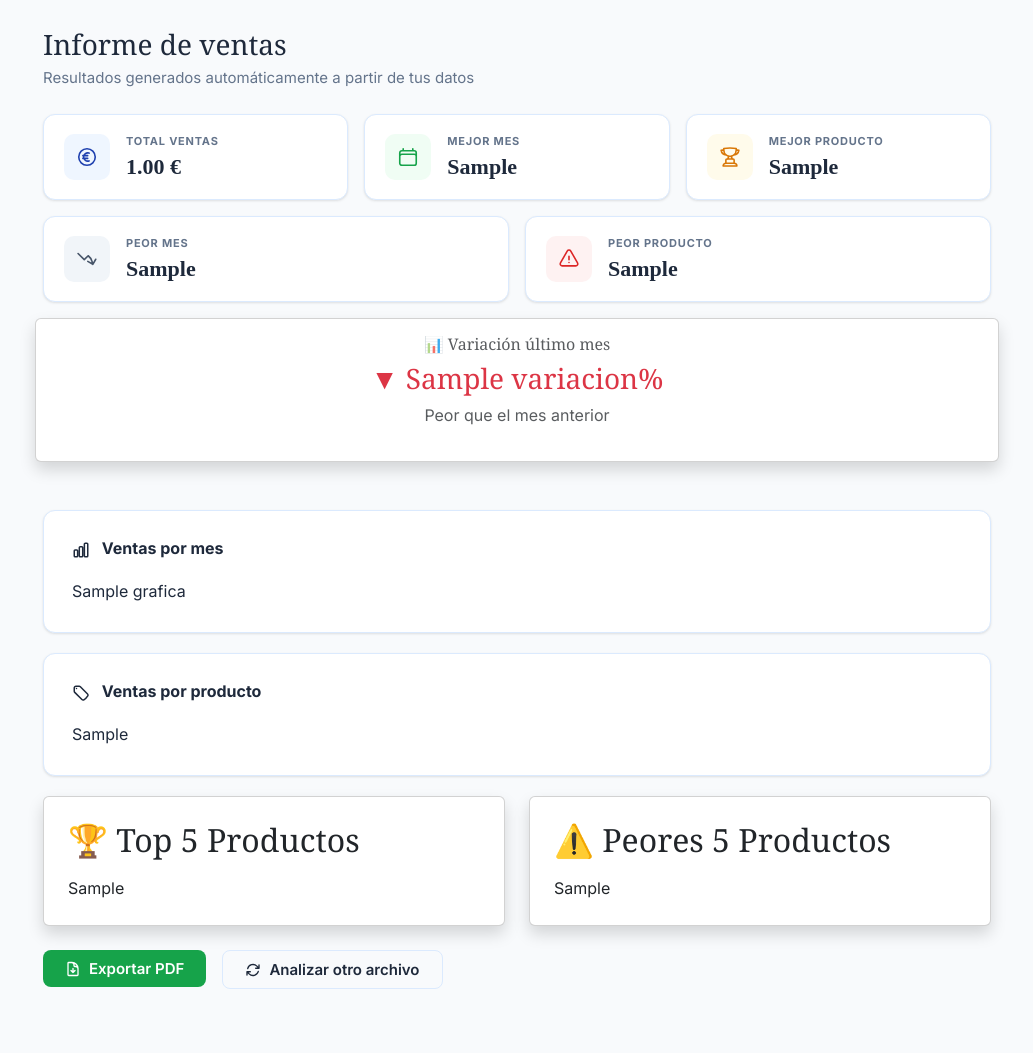
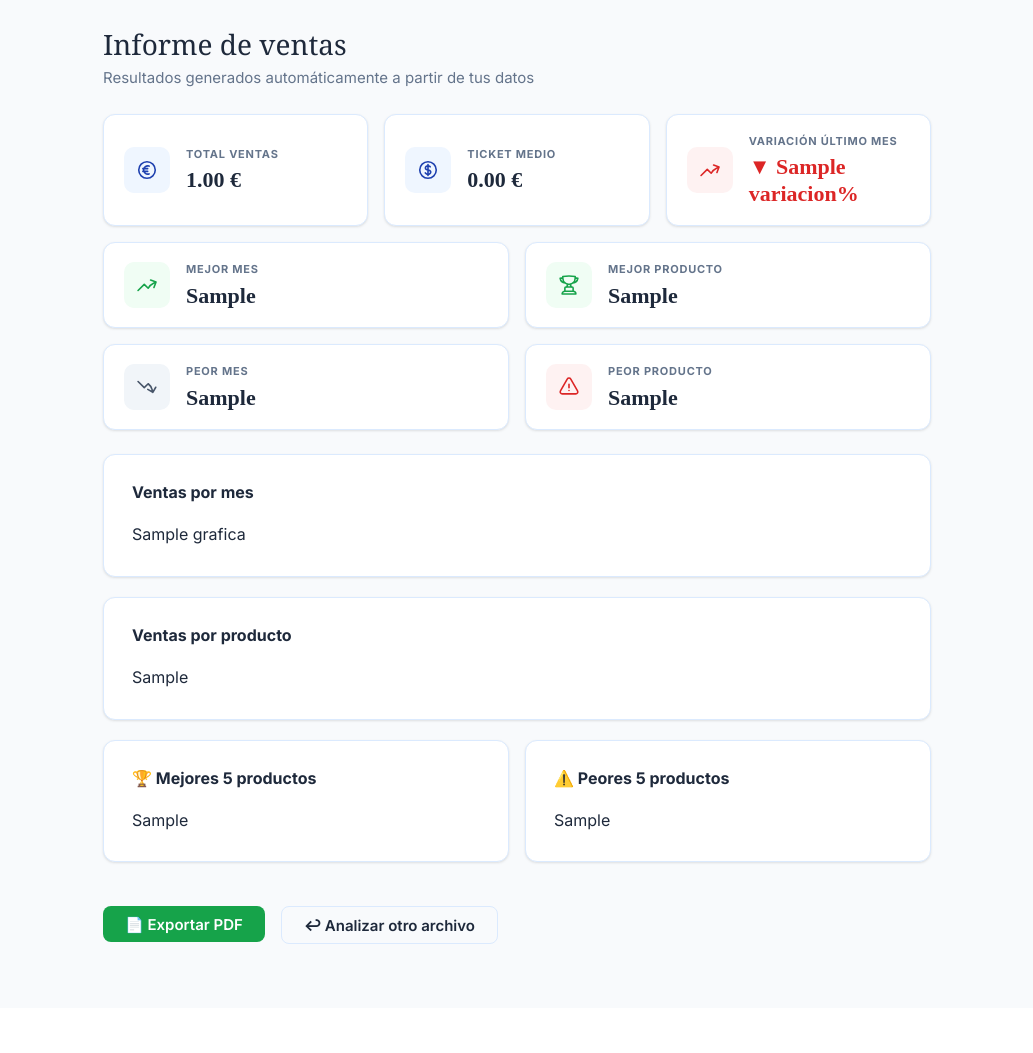
Before and after one commit to rauulmunoz/sales-analyzer, a Flask app: template templates/resultado.html in a window 1280 px wide. Shown: the part 174-1227 px from the top of the page, without its empty margins (123-1156 px from the left). After the commit the page ends 1118 px from the top, so only its background shows below. Run offline with Flask 3, Linux system fonts and the light colour scheme; the template is opened without the code that fills it: most values are stand-ins (such as "Sample title", 1, 10 or a date in 2020); some web fonts are replaced.

Commit message:
Reorganizar informe: tarjetas ordenadas y añadir ticket medio, todo en español

```diff
--- a/app.py
+++ b/app.py
@@ -154,16 +154,19 @@ def analizar():
     peor_mes = ventas_mes.idxmin()
     peor_producto = ventas_producto.idxmin()
 
+    #Ticket medio
+    ticket_medio = round(float(df['precio'].mean()), 2)
+
     #Top 5 y Peores 5 productos
     top5 = ventas_producto.head(5).reset_index()
     top5.columns = ['producto', 'total']
     bottom5 = ventas_producto.tail(5).reset_index()
     bottom5.columns = ['producto', 'total']
 
-    fig_top5 = px.bar(top5, x='producto', y='total', title='Top 5 productos', labels={'total': 'Total ventas', 'producto': 'Producto'}, color_discrete_sequence=['#2ecc71'])
+    fig_top5 = px.bar(top5, x='producto', y='total', title='Mejores 5 productos', labels={'total': 'Total ventas', 'producto': 'Producto'}, color_discrete_sequence=['#2ecc71'])
     grafica_top5 = pio.to_html(fig_top5, full_html=False, include_plotlyjs='False')
 
-    fig_bottom5 = px.bar(bottom5, x='producto', y='total', title='Bottom 5 productos', labels={'total': 'Total ventas', 'producto': 'Producto'}, color_discrete_sequence=['#e74c3c'])
+    fig_bottom5 = px.bar(bottom5, x='producto', y='total', title='Peores 5 productos', labels={'total': 'Total ventas', 'producto': 'Producto'}, color_discrete_sequence=['#e74c3c'])
     grafica_bottom5 = pio.to_html(fig_bottom5, full_html=False, include_plotlyjs='False')
 
     #Comparativa mes anterior
@@ -190,7 +193,8 @@ def analizar():
         filas_vacias = filas_vacias,
         duplicados = duplicados,
         grafica_top5 = grafica_top5,
-        grafica_bottom5 = grafica_bottom5)
+        grafica_bottom5 = grafica_bottom5,
+        ticket_medio = ticket_medio)
 
 @app.route('/exportar', methods=['POST'])
 def exportar():
--- a/templates/resultado.html
+++ b/templates/resultado.html
@@ -9,11 +9,10 @@
 </head>
 <body>
 
-    <!-- Navbar -->
     <nav class="sa-nav">
         <div class="container d-flex align-items-center justify-content-between">
             <a class="sa-nav__brand" href="/">
-                <svg class="sa-icon" width="20" height="20" fill="none" stroke="currentColor" stroke-width="1.75" viewBox="0 0 24 24" aria-hidden="true">
+                <svg class="sa-icon" width="20" height="20" fill="none" stroke="currentColor" stroke-width="1.75" viewBox="0 0 24 24">
                     <path stroke-linecap="round" stroke-linejoin="round" d="M3 13.125C3 12.504 3.504 12 4.125 12h2.25c.621 0 1.125.504 1.125 1.125v6.75C7.5 20.496 6.996 21 6.375 21h-2.25A1.125 1.125 0 0 1 3 19.875v-6.75ZM9.75 8.625c0-.621.504-1.125 1.125-1.125h2.25c.621 0 1.125.504 1.125 1.125v11.25c0 .621-.504 1.125-1.125 1.125h-2.25a1.125 1.125 0 0 1-1.125-1.125V8.625ZM16.5 4.125c0-.621.504-1.125 1.125-1.125h2.25C20.496 3 21 3.504 21 4.125v15.75c0 .621-.504 1.125-1.125 1.125h-2.25a1.125 1.125 0 0 1-1.125-1.125V4.125Z"/>
                 </svg>
                 Sales Analyzer
@@ -21,62 +20,50 @@
         </div>
     </nav>
 
-    <div class="page-wrap" style="max-width:980px;">
+    <div class="page-wrap">
 
-        <!-- Step Indicator -->
         <nav aria-label="Progreso" class="steps-indicator">
             <div class="step step--completed">
-                <div class="step__circle" aria-label="Completado">
-                    <svg width="16" height="16" fill="none" stroke="currentColor" stroke-width="2.5" viewBox="0 0 24 24" aria-hidden="true">
-                        <path stroke-linecap="round" stroke-linejoin="round" d="m4.5 12.75 6 6 9-13.5"/>
-                    </svg>
+                <div class="step__circle">
+                    <svg width="16" height="16" fill="none" stroke="currentColor" stroke-width="2.5" viewBox="0 0 24 24"><path stroke-linecap="round" stroke-linejoin="round" d="m4.5 12.75 6 6 9-13.5"/></svg>
                 </div>
                 <span class="step__label">Subir archivo</span>
             </div>
-            <div class="step-connector step-connector--done" role="presentation"></div>
+            <div class="step-connector step-connector--done"></div>
             <div class="step step--completed">
-                <div class="step__circle" aria-label="Completado">
-                    <svg width="16" height="16" fill="none" stroke="currentColor" stroke-width="2.5" viewBox="0 0 24 24" aria-hidden="true">
-                        <path stroke-linecap="round" stroke-linejoin="round" d="m4.5 12.75 6 6 9-13.5"/>
-                    </svg>
+                <div class="step__circle">
+                    <svg width="16" height="16" fill="none" stroke="currentColor" stroke-width="2.5" viewBox="0 0 24 24"><path stroke-linecap="round" stroke-linejoin="round" d="m4.5 12.75 6 6 9-13.5"/></svg>
                 </div>
                 <span class="step__label">Columnas</span>
             </div>
-            <div class="step-connector step-connector--done" role="presentation"></div>
+            <div class="step-connector step-connector--done"></div>
             <div class="step step--completed">
-                <div class="step__circle" aria-label="Completado">
-                    <svg width="16" height="16" fill="none" stroke="currentColor" stroke-width="2.5" viewBox="0 0 24 24" aria-hidden="true">
-                        <path stroke-linecap="round" stroke-linejoin="round" d="m4.5 12.75 6 6 9-13.5"/>
-                    </svg>
+                <div class="step__circle">
+                    <svg width="16" height="16" fill="none" stroke="currentColor" stroke-width="2.5" viewBox="0 0 24 24"><path stroke-linecap="round" stroke-linejoin="round" d="m4.5 12.75 6 6 9-13.5"/></svg>
                 </div>
                 <span class="step__label">Informe</span>
             </div>
         </nav>
 
-        <!-- Page Header -->
         <div class="page-header">
             <h1>Informe de ventas</h1>
             <p>Resultados generados automáticamente a partir de tus datos</p>
         </div>
 
         {% if filas_vacias > 0 or duplicados > 0 %}
-        <div class="alert alert-success" role="alert" style="margin-bottom: 1.5rem;">
+        <div class="alert alert-success mb-4">
             <strong>✓ Limpieza aplicada:</strong>
             {% if duplicados > 0 %}{{ duplicados }} duplicado{{ 's' if duplicados != 1 else '' }} eliminado{{ 's' if duplicados != 1 else '' }}{% endif %}
             {% if filas_vacias > 0 %}{% if duplicados > 0 %} y {% endif %}{{ filas_vacias }} fila{{ 's' if filas_vacias != 1 else '' }} vacía{{ 's' if filas_vacias != 1 else '' }} eliminada{{ 's' if filas_vacias != 1 else '' }}{% endif %}
         </div>
         {% endif %}
 
-        <!-- KPI Cards -->
-        <div class="row g-3 mb-4">
-
-            <!-- Total ventas -->
+        <!-- Fila 1: métricas principales -->
+        <div class="row g-3 mb-3">
             <div class="col-12 col-md-4">
                 <div class="kpi-card">
-                    <div class="kpi-icon-wrap kpi-icon--blue" aria-hidden="true">
-                        <svg width="22" height="22" fill="none" stroke="currentColor" stroke-width="1.75" viewBox="0 0 24 24">
-                            <path stroke-linecap="round" stroke-linejoin="round" d="M14.25 7.756a4.5 4.5 0 1 0 0 8.488M7.5 10.5h5.25m-5.25 3h5.25M21 12a9 9 0 1 1-18 0 9 9 0 0 1 18 0Z"/>
-                        </svg>
+                    <div class="kpi-icon-wrap kpi-icon--blue">
+                        <svg width="22" height="22" fill="none" stroke="currentColor" stroke-width="1.75" viewBox="0 0 24 24"><path stroke-linecap="round" stroke-linejoin="round" d="M14.25 7.756a4.5 4.5 0 1 0 0 8.488M7.5 10.5h5.25m-5.25 3h5.25M21 12a9 9 0 1 1-18 0 9 9 0 0 1 18 0Z"/></svg>
                     </div>
                     <div>
                         <div class="kpi-label">Total ventas</div>
@@ -84,14 +71,42 @@
                     </div>
                 </div>
             </div>
-
-            <!-- Mejor mes -->
             <div class="col-6 col-md-4">
                 <div class="kpi-card">
-                    <div class="kpi-icon-wrap kpi-icon--green" aria-hidden="true">
-                        <svg width="22" height="22" fill="none" stroke="currentColor" stroke-width="1.75" viewBox="0 0 24 24">
-                            <path stroke-linecap="round" stroke-linejoin="round" d="M6.75 3v2.25M17.25 3v2.25M3 18.75V7.5a2.25 2.25 0 0 1 2.25-2.25h13.5A2.25 2.25 0 0 1 21 7.5v11.25m-18 0A2.25 2.25 0 0 0 5.25 21h13.5A2.25 2.25 0 0 0 21 18.75m-18 0v-7.5A2.25 2.25 0 0 1 5.25 9h13.5a2.25 2.25 0 0 1 2.25 2.25v7.5"/>
-                        </svg>
+                    <div class="kpi-icon-wrap kpi-icon--blue">
+                        <svg width="22" height="22" fill="none" stroke="currentColor" stroke-width="1.75" viewBox="0 0 24 24"><path stroke-linecap="round" stroke-linejoin="round" d="M12 6v12m-3-2.818.879.659c1.171.879 3.07.879 4.242 0 1.172-.879 1.172-2.303 0-3.182C13.536 12.219 12.768 12 12 12c-.725 0-1.45-.22-2.003-.659-1.106-.879-1.106-2.303 0-3.182s2.9-.879 4.006 0l.415.33M21 12a9 9 0 1 1-18 0 9 9 0 0 1 18 0Z"/></svg>
+                    </div>
+                    <div>
+                        <div class="kpi-label">Ticket medio</div>
+                        <div class="kpi-value">{{ "%.2f"|format(ticket_medio) }} €</div>
+                    </div>
+                </div>
+            </div>
+            <div class="col-6 col-md-4">
+                <div class="kpi-card">
+                    <div class="kpi-icon-wrap {% if variacion and variacion >= 0 %}kpi-icon--green{% else %}kpi-icon--red{% endif %}">
+                        <svg width="22" height="22" fill="none" stroke="currentColor" stroke-width="1.75" viewBox="0 0 24 24"><path stroke-linecap="round" stroke-linejoin="round" d="M2.25 18 9 11.25l4.306 4.306a11.95 11.95 0 0 1 5.814-5.518l2.74-1.22m0 0-5.94-2.281m5.94 2.28-2.28 5.941"/></svg>
+                    </div>
+                    <div>
+                        <div class="kpi-label">Variación último mes</div>
+                        {% if variacion is not none %}
+                            {% if variacion >= 0 %}
+                                <div class="kpi-value" style="color: var(--color-success)">▲ +{{ variacion }}%</div>
+                            {% else %}
+                                <div class="kpi-value" style="color: var(--color-danger)">▼ {{ variacion }}%</div>
+                            {% endif %}
+                        {% endif %}
+                    </div>
+                </div>
+            </div>
+        </div>
+
+        <!-- Fila 2: mejor mes y mejor producto -->
+        <div class="row g-3 mb-3">
+            <div class="col-6 col-md-6">
+                <div class="kpi-card">
+                    <div class="kpi-icon-wrap kpi-icon--green">
+                        <svg width="22" height="22" fill="none" stroke="currentColor" stroke-width="1.75" viewBox="0 0 24 24"><path stroke-linecap="round" stroke-linejoin="round" d="M2.25 18 9 11.25l4.306 4.306a11.95 11.95 0 0 1 5.814-5.518l2.74-1.22m0 0-5.94-2.281m5.94 2.28-2.28 5.941"/></svg>
                     </div>
                     <div>
                         <div class="kpi-label">Mejor mes</div>
@@ -99,14 +114,10 @@
                     </div>
                 </div>
             </div>
-
-            <!-- Mejor producto -->
-            <div class="col-6 col-md-4">
+            <div class="col-6 col-md-6">
                 <div class="kpi-card">
-                    <div class="kpi-icon-wrap kpi-icon--amber" aria-hidden="true">
-                        <svg width="22" height="22" fill="none" stroke="currentColor" stroke-width="1.75" viewBox="0 0 24 24">
-                            <path stroke-linecap="round" stroke-linejoin="round" d="M16.5 18.75h-9m9 0a3 3 0 0 1 3 3h-15a3 3 0 0 1 3-3m9 0v-3.375c0-.621-.503-1.125-1.125-1.125h-.871M7.5 18.75v-3.375c0-.621.504-1.125 1.125-1.125h.872m5.007 0H9.497m5.007 0a7.454 7.454 0 0 1-.982-3.172M9.497 14.25a7.454 7.454 0 0 0 .981-3.172M5.25 4.236c-.982.143-1.954.317-2.916.52A6.003 6.003 0 0 0 7.73 9.728M5.25 4.236V4.5c0 2.108.966 3.99 2.48 5.228M5.25 4.236V2.721C7.456 2.41 9.71 2.25 12 2.25c2.291 0 4.545.16 6.75.47v1.516M7.73 9.728a6.726 6.726 0 0 0 2.748 1.35m8.272-6.842V4.5c0 2.108-.966 3.99-2.48 5.228m2.48-5.492a46.32 46.32 0 0 1 2.916.52 6.003 6.003 0 0 1-5.395 4.972m0 0a6.726 6.726 0 0 1-2.749 1.35m0 0a6.772 6.772 0 0 1-3.044 0"/>
-                        </svg>
+                    <div class="kpi-icon-wrap kpi-icon--green">
+                        <svg width="22" height="22" fill="none" stroke="currentColor" stroke-width="1.75" viewBox="0 0 24 24"><path stroke-linecap="round" stroke-linejoin="round" d="M16.5 18.75h-9m9 0a3 3 0 0 1 3 3h-15a3 3 0 0 1 3-3m9 0v-3.375c0-.621-.503-1.125-1.125-1.125h-.871M7.5 18.75v-3.375c0-.621.504-1.125 1.125-1.125h.872m5.007 0H9.497m5.007 0a7.454 7.454 0 0 1-.982-3.172M9.497 14.25a7.454 7.454 0 0 0 .981-3.172M5.25 4.236c-.982.143-1.954.317-2.916.52A6.003 6.003 0 0 0 7.73 9.728M5.25 4.236V4.5c0 2.108.966 3.99 2.48 5.228M5.25 4.236V2.721C7.456 2.41 9.71 2.25 12 2.25c2.291 0 4.545.16 6.75.47v1.516M7.73 9.728a6.726 6.726 0 0 0 2.748 1.35m8.272-6.842V4.5c0 2.108-.966 3.99-2.48 5.228m2.48-5.492a46.32 46.32 0 0 1 2.916.52 6.003 6.003 0 0 1-5.395 4.972m0 0a6.726 6.726 0 0 1-2.749 1.35m0 0a6.772 6.772 0 0 1-3.044 0"/></svg>
                     </div>
                     <div>
                         <div class="kpi-label">Mejor producto</div>
@@ -114,14 +125,14 @@
                     </div>
                 </div>
             </div>
+        </div>
 
-            <!-- Peor mes -->
+        <!-- Fila 3: peor mes y peor producto -->
+        <div class="row g-3 mb-4">
             <div class="col-6 col-md-6">
                 <div class="kpi-card">
-                    <div class="kpi-icon-wrap kpi-icon--slate" aria-hidden="true">
-                        <svg width="22" height="22" fill="none" stroke="currentColor" stroke-width="1.75" viewBox="0 0 24 24">
-                            <path stroke-linecap="round" stroke-linejoin="round" d="M2.25 6 9 12.75l4.286-4.286a11.948 11.948 0 0 1 4.306 6.43l.776 2.898m0 0 3.182-5.511m-3.182 5.51-5.511-3.181"/>
-                        </svg>
+                    <div class="kpi-icon-wrap kpi-icon--slate">
+                        <svg width="22" height="22" fill="none" stroke="currentColor" stroke-width="1.75" viewBox="0 0 24 24"><path stroke-linecap="round" stroke-linejoin="round" d="M2.25 6 9 12.75l4.286-4.286a11.948 11.948 0 0 1 4.306 6.43l.776 2.898m0 0 3.182-5.511m-3.182 5.51-5.511-3.181"/></svg>
                     </div>
                     <div>
                         <div class="kpi-label">Peor mes</div>
@@ -129,14 +140,10 @@
                     </div>
                 </div>
             </div>
-
-            <!-- Peor producto -->
             <div class="col-6 col-md-6">
                 <div class="kpi-card">
-                    <div class="kpi-icon-wrap kpi-icon--red" aria-hidden="true">
-                        <svg width="22" height="22" fill="none" stroke="currentColor" stroke-width="1.75" viewBox="0 0 24 24">
-                            <path stroke-linecap="round" stroke-linejoin="round" d="M12 9v3.75m-9.303 3.376c-.866 1.5.217 3.374 1.948 3.374h14.71c1.73 0 2.813-1.874 1.948-3.374L13.949 3.378c-.866-1.5-3.032-1.5-3.898 0L2.697 16.126ZM12 15.75h.007v.008H12v-.008Z"/>
-                        </svg>
+                    <div class="kpi-icon-wrap kpi-icon--red">
+                        <svg width="22" height="22" fill="none" stroke="currentColor" stroke-width="1.75" viewBox="0 0 24 24"><path stroke-linecap="round" stroke-linejoin="round" d="M12 9v3.75m-9.303 3.376c-.866 1.5.217 3.374 1.948 3.374h14.71c1.73 0 2.813-1.874 1.948-3.374L13.949 3.378c-.866-1.5-3.032-1.5-3.898 0L2.697 16.126ZM12 15.75h.007v.008H12v-.008Z"/></svg>
                     </div>
                     <div>
                         <div class="kpi-label">Peor producto</div>
@@ -144,64 +151,38 @@
                     </div>
                 </div>
             </div>
-
-            {% if variacion is not none %}
-            <!-- Variación mes anterior -->
-             <div class = "card p-3 shadow mb-4 text-center">
-                <h6 class = "text-muted">📊 Variación último mes</h6>
-                {% if variacion >= 0 %}
-                    <h3 class = "text-success">▲ +{{ variacion }}%</h3>
-                    <p class = "text-muted">Mejor que el mes anterior</p>
-                {% else %}
-                    <h3 class = "text-danger">▼ {{ variacion }}%</h3>
-                    <p class = "text-muted">Peor que el mes anterior</p>
-                {% endif %}
-             </div>
-             {% endif %}
-
         </div>
 
-        <!-- Chart: Ventas por mes -->
+        <!-- Gráfica ventas por mes -->
         <div class="chart-card">
-            <h2 class="chart-card__title">
-                <svg class="sa-icon me-2" width="18" height="18" fill="none" stroke="currentColor" stroke-width="2" viewBox="0 0 24 24" aria-hidden="true">
-                    <path stroke-linecap="round" stroke-linejoin="round" d="M3 13.125C3 12.504 3.504 12 4.125 12h2.25c.621 0 1.125.504 1.125 1.125v6.75C7.5 20.496 6.996 21 6.375 21h-2.25A1.125 1.125 0 0 1 3 19.875v-6.75ZM9.75 8.625c0-.621.504-1.125 1.125-1.125h2.25c.621 0 1.125.504 1.125 1.125v11.25c0 .621-.504 1.125-1.125 1.125h-2.25a1.125 1.125 0 0 1-1.125-1.125V8.625ZM16.5 4.125c0-.621.504-1.125 1.125-1.125h2.25C20.496 3 21 3.504 21 4.125v15.75c0 .621-.504 1.125-1.125 1.125h-2.25a1.125 1.125 0 0 1-1.125-1.125V4.125Z"/>
-                </svg>
-                Ventas por mes
-            </h2>
+            <h2 class="chart-card__title">Ventas por mes</h2>
             {{ grafica|safe }}
         </div>
 
-        <!-- Chart: Ventas por producto -->
+        <!-- Gráfica ventas por producto -->
         <div class="chart-card">
-            <h2 class="chart-card__title">
-                <svg class="sa-icon me-2" width="18" height="18" fill="none" stroke="currentColor" stroke-width="2" viewBox="0 0 24 24" aria-hidden="true">
-                    <path stroke-linecap="round" stroke-linejoin="round" d="M9.568 3H5.25A2.25 2.25 0 0 0 3 5.25v4.318c0 .597.237 1.17.659 1.591l9.581 9.581c.699.699 1.78.872 2.607.33a18.095 18.095 0 0 0 5.223-5.223c.542-.827.369-1.908-.33-2.607L11.16 3.66A2.25 2.25 0 0 0 9.568 3Z"/>
-                    <path stroke-linecap="round" stroke-linejoin="round" d="M6 6h.008v.008H6V6Z"/>
-                </svg>
-                Ventas por producto
-            </h2>
+            <h2 class="chart-card__title">Ventas por producto</h2>
             {{ grafica2|safe }}
         </div>
 
-        <div class = "row mb-4">
-            <div class = "col-md-6">
-                <div class = "card p-4 shadow">
-                    <h2 class = "mb-3">🏆 Top 5 Productos</h2>
+        <!-- Mejores 5 y Peores 5 -->
+        <div class="row g-3 mb-4">
+            <div class="col-md-6">
+                <div class="chart-card">
+                    <h2 class="chart-card__title">🏆 Mejores 5 productos</h2>
                     {{ grafica_top5|safe }}
                 </div>
             </div>
-            <div class = "col-md-6">
-                <div class = "card p-4 shadow">
-                    <h2 class = "mb-3">⚠️ Peores 5 Productos</h2>
+            <div class="col-md-6">
+                <div class="chart-card">
+                    <h2 class="chart-card__title">⚠️ Peores 5 productos</h2>
                     {{ grafica_bottom5|safe }}
                 </div>
             </div>
         </div>
 
-        <!-- Actions -->
+        <!-- Acciones -->
         <div class="d-flex gap-3 flex-wrap">
-
             <form action="/exportar" method="POST" id="export-form">
                 <input type="hidden" name="total_ventas" value="{{ total_ventas }}">
                 <input type="hidden" name="mejor_mes" value="{{ mejor_mes }}">
@@ -209,20 +190,10 @@
                 <input type="hidden" name="peor_mes" value="{{ peor_mes }}">
                 <input type="hidden" name="peor_producto" value="{{ peor_producto }}">
                 <button type="submit" class="btn-sa btn-sa--success" id="export-btn">
-                    <svg class="sa-icon" width="16" height="16" fill="none" stroke="currentColor" stroke-width="2" viewBox="0 0 24 24" aria-hidden="true">
-                        <path stroke-linecap="round" stroke-linejoin="round" d="M19.5 14.25v-2.625a3.375 3.375 0 0 0-3.375-3.375h-1.5A1.125 1.125 0 0 1 13.5 7.125v-1.5a3.375 3.375 0 0 0-3.375-3.375H8.25m.75 12 3 3m0 0 3-3m-3 3v-6m-1.5-9H5.625c-.621 0-1.125.504-1.125 1.125v17.25c0 .621.504 1.125 1.125 1.125h12.75c.621 0 1.125-.504 1.125-1.125V11.25a9 9 0 0 0-9-9Z"/>
-                    </svg>
-                    Exportar PDF
+                    📄 Exportar PDF
                 </button>
             </form>
-
-            <a href="/app" class="btn-sa btn-sa--ghost">
-                <svg class="sa-icon" width="16" height="16" fill="none" stroke="currentColor" stroke-width="2" viewBox="0 0 24 24" aria-hidden="true">
-                    <path stroke-linecap="round" stroke-linejoin="round" d="M16.023 9.348h4.992v-.001M2.985 19.644v-4.992m0 0h4.992m-4.993 0 3.181 3.183a8.25 8.25 0 0 0 13.803-3.7M4.031 9.865a8.25 8.25 0 0 1 13.803-3.7l3.181 3.182m0-4.991v4.99"/>
-                </svg>
-                Analizar otro archivo
-            </a>
-
+            <a href="/app" class="btn-sa btn-sa--ghost">↩ Analizar otro archivo</a>
         </div>
 
     </div>
@@ -231,10 +202,10 @@
         document.getElementById('export-form').addEventListener('submit', function () {
             var btn = document.getElementById('export-btn');
             btn.disabled = true;
-            btn.innerHTML = '<span class="spinner-border spinner-border-sm me-2" role="status" aria-hidden="true"></span>Generando PDF...';
+            btn.textContent = 'Generando PDF...';
             setTimeout(function () {
                 btn.disabled = false;
-                btn.innerHTML = '<svg class="sa-icon" width="16" height="16" fill="none" stroke="currentColor" stroke-width="2" viewBox="0 0 24 24" aria-hidden="true"><path stroke-linecap="round" stroke-linejoin="round" d="M19.5 14.25v-2.625a3.375 3.375 0 0 0-3.375-3.375h-1.5A1.125 1.125 0 0 1 13.5 7.125v-1.5a3.375 3.375 0 0 0-3.375-3.375H8.25m.75 12 3 3m0 0 3-3m-3 3v-6m-1.5-9H5.625c-.621 0-1.125.504-1.125 1.125v17.25c0 .621.504 1.125 1.125 1.125h12.75c.621 0 1.125-.504 1.125-1.125V11.25a9 9 0 0 0-9-9Z"/></svg> Exportar PDF';
+                btn.textContent = '📄 Exportar PDF';
             }, 4000);
         });
     </script>
```
